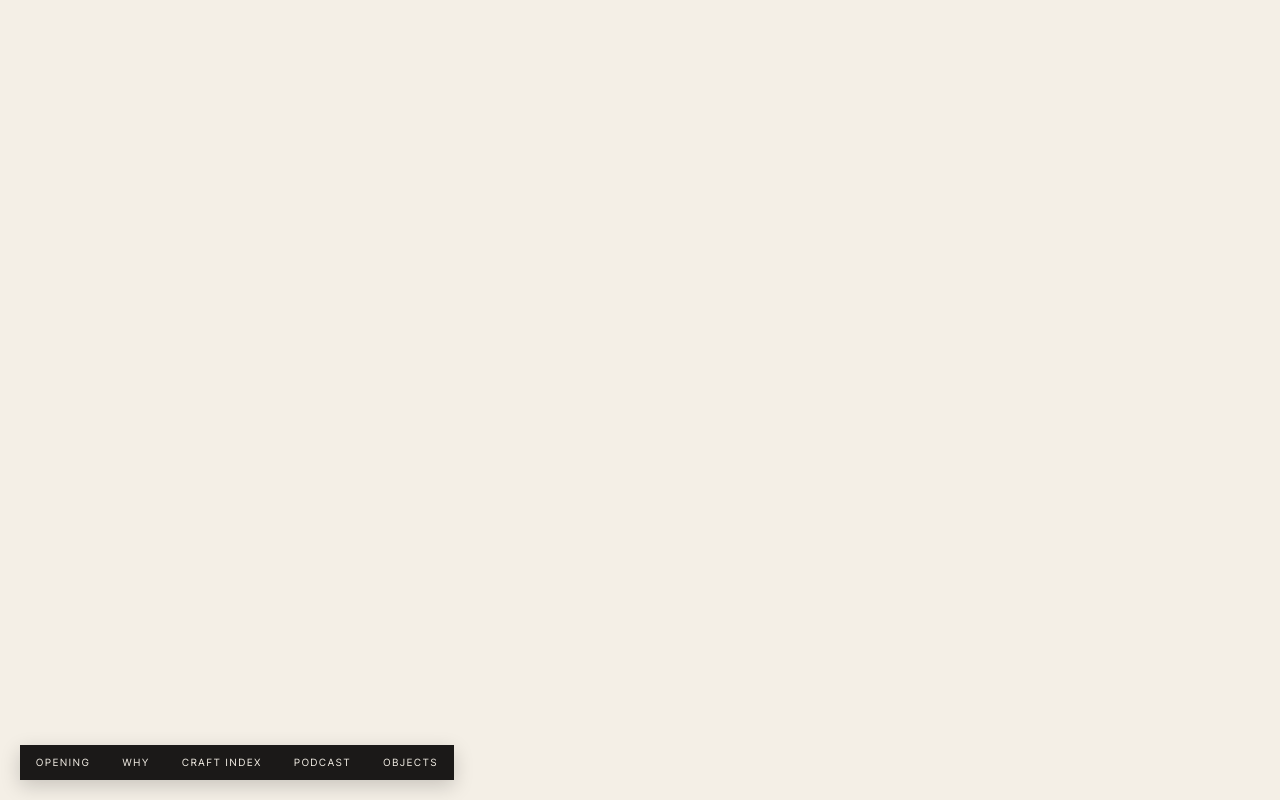
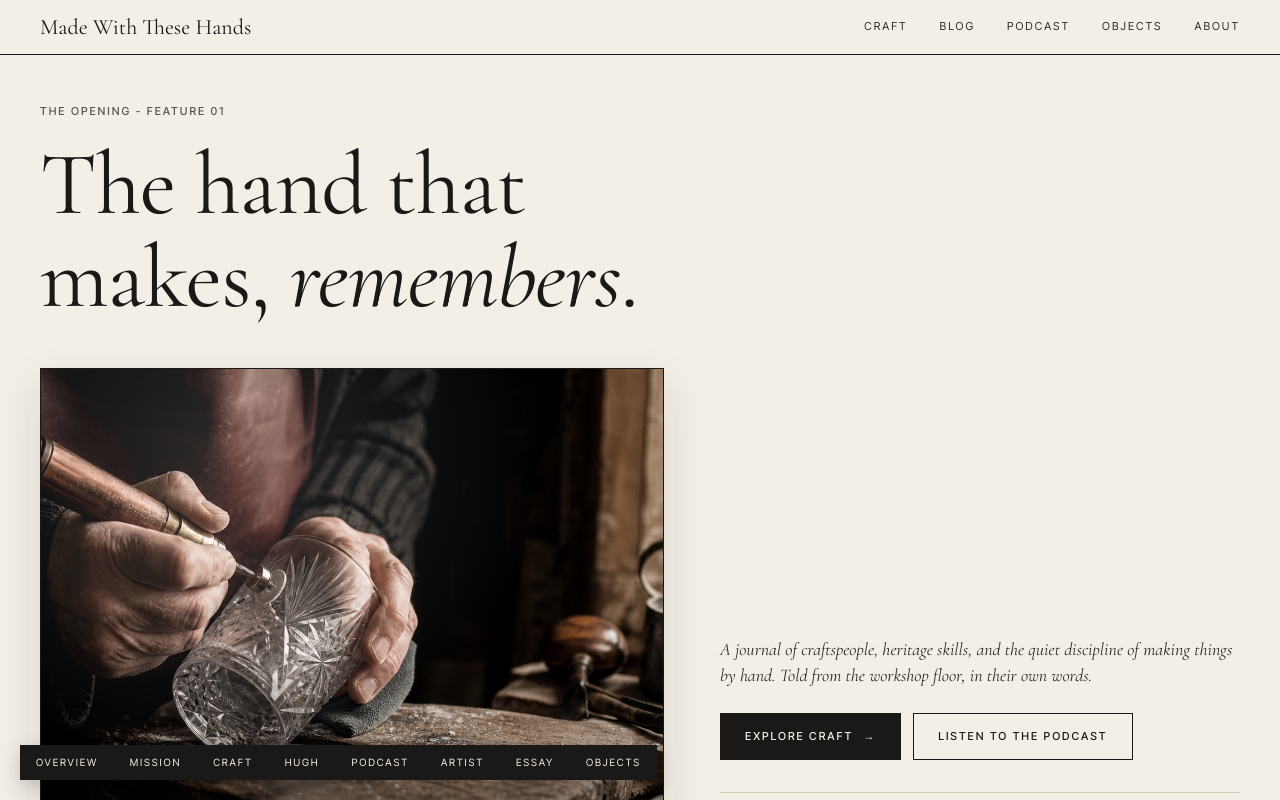
Before and after one commit to KieranMcFarlane/made_with_these_hands, a Next.js app: page / in a window 1280 px wide. Shown: the top 800 px of the page. Built offline with nearby package versions, Linux system fonts and the light colour scheme; no server answers.

Commit message:
Build submenu from current page sections

```diff
--- a/app/page-toggle.jsx
+++ b/app/page-toggle.jsx
@@ -2,21 +2,89 @@
 
 import * as React from 'react';
 
-const homeSections = [
-  ['opening', 'Opening', '#root'],
-  ['about', 'Why', '#about'],
-  ['craft', 'Craft Index', '#craft'],
-  ['podcast', 'Podcast', '#podcast'],
-  ['objects', 'Objects', '#shop'],
-];
+const pagePrefixes = ['Shop', 'Product', 'Maker', 'Hugh', 'Artists', 'Blog', 'Podcast', 'Post', 'Craft', 'Comm', 'EP'];
+
+function slugify(value) {
+  return String(value || '')
+    .toLowerCase()
+    .replace(/[^a-z0-9]+/g, '-')
+    .replace(/^-|-$/g, '');
+}
+
+function labelForSection(rawLabel) {
+  const exactLabel = String(rawLabel || '').replace(/^\d+\s*/, '').trim();
+  const exactLabels = {
+    'Blog Grid': 'Articles',
+    'Podcast Archive Head': 'Overview',
+    'Podcast Archive List': 'Episodes',
+    'EP Products': 'Objects',
+    'Shop Grid': 'Objects',
+    Product: 'Overview',
+    Shop: 'Objects',
+  };
+  if (exactLabels[exactLabel]) return exactLabels[exactLabel];
+
+  let label = exactLabel;
+
+  for (const prefix of pagePrefixes) {
+    if (label.startsWith(`${prefix} `)) {
+      label = label.slice(prefix.length + 1).trim();
+      break;
+    }
+  }
+
+  return ({
+    Head: 'Overview',
+    Hero: 'Overview',
+    Title: 'Overview',
+    Grid: 'Items',
+    List: 'List',
+    'Archive List': 'Episodes',
+    Body: 'Story',
+    More: 'More',
+    Insert: 'Note',
+    Past: 'Past work',
+    Form: 'Enquire',
+    Comments: 'Comments',
+  })[label] || label;
+}
+
+function readSections() {
+  const root = document.getElementById('root');
+  if (!root) return [];
+
+  const isScrollable = document.documentElement.scrollHeight > window.innerHeight + 160;
+  if (!isScrollable) return [];
+
+  return Array.from(root.querySelectorAll('[data-screen-label]'))
+    .map((section, index) => {
+      const rawLabel = section.getAttribute('data-screen-label');
+      const label = labelForSection(rawLabel);
+      if (!label) return null;
+
+      if (!section.id) {
+        section.id = `mwth-${slugify(rawLabel)}-${index + 1}`;
+      }
+
+      return {
+        id: section.id,
+        label,
+        href: `#${section.id}`,
+      };
+    })
+    .filter(Boolean);
+}
 
 export default function PageToggle() {
-  const [page, setPage] = React.useState('home');
+  const [sections, setSections] = React.useState([]);
 
   React.useEffect(() => {
-    const readPage = () => {
-      const params = new URLSearchParams(window.location.search);
-      setPage(params.get('page') || 'home');
+    let updateTimer;
+    const updateSections = () => {
+      window.clearTimeout(updateTimer);
+      updateTimer = window.setTimeout(() => {
+        setSections(readSections());
+      }, 60);
     };
 
     const originalPushState = window.history.pushState;
@@ -26,24 +94,32 @@ export default function PageToggle() {
       return result;
     };
 
-    readPage();
-    window.addEventListener('popstate', readPage);
-    window.addEventListener('mwth:navigation', readPage);
+    const observer = new MutationObserver(updateSections);
+    const root = document.getElementById('root');
+    if (root) observer.observe(root, { childList: true, subtree: true });
+
+    updateSections();
+    window.addEventListener('resize', updateSections);
+    window.addEventListener('popstate', updateSections);
+    window.addEventListener('mwth:navigation', updateSections);
 
     return () => {
+      window.clearTimeout(updateTimer);
+      observer.disconnect();
       window.history.pushState = originalPushState;
-      window.removeEventListener('popstate', readPage);
-      window.removeEventListener('mwth:navigation', readPage);
+      window.removeEventListener('resize', updateSections);
+      window.removeEventListener('popstate', updateSections);
+      window.removeEventListener('mwth:navigation', updateSections);
     };
   }, []);
 
-  if (page !== 'home') return null;
+  if (sections.length < 2) return null;
 
   return (
     <nav className="page-toggle" id="pageToggle" aria-label="On this page">
-      {homeSections.map(([key, label, href]) => (
+      {sections.map(({ id, label, href }) => (
         <a
-          key={key}
+          key={id}
           href={href}
         >
           {label}
```
